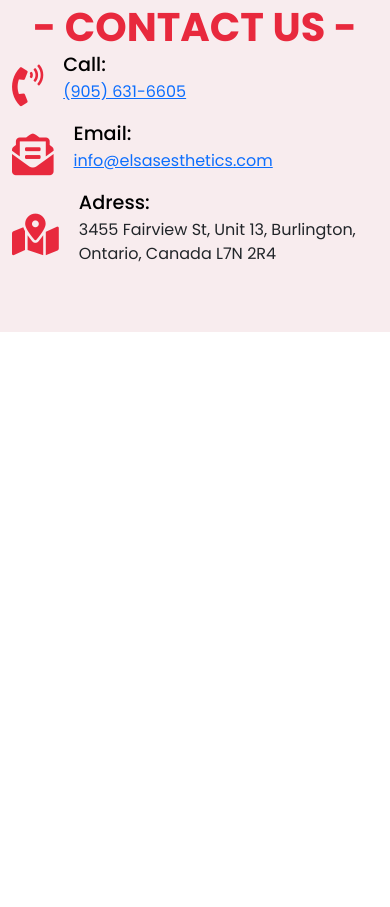
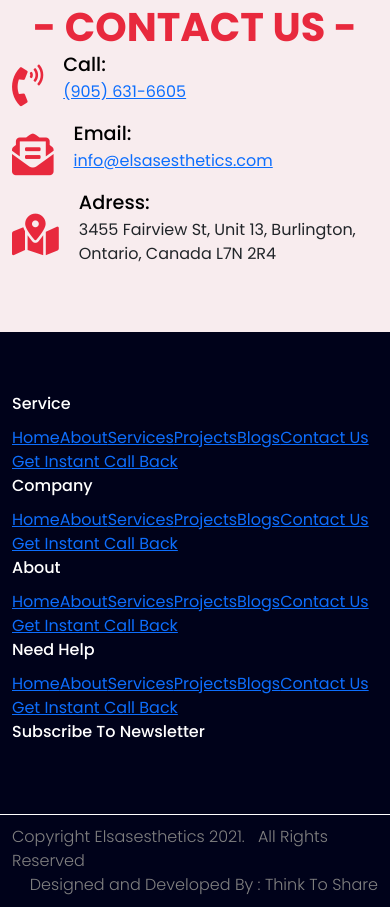
Before and after one commit to Think-To-Share/elsa-design, a website built with webpack: page index.html in a window 390 px wide. Shown: the part 6022-6929 px from the top of the page. Before the commit the page ends 6354 px from the top, so only its background shows below. Built offline with nearby package versions, Linux system fonts and the light colour scheme; files whose address does not match are found by name.

Commit message:
design added

```diff
--- a/index.html
+++ b/index.html
@@ -382,5 +382,87 @@
             </div>
         </section>
     </div>
+    <footer class="footer-section">
+        <div class="container">
+            <div class="row">
+                <div class="col-md-2">
+                    <p class="footer-wid-header">service</p>
+                    <nav class="nav-section-buttom">
+                        <ul class="nav">
+                            <li><a href="#">Home</a></li>
+                            <li><a href="#">About</a></li>
+                            <li><a href="#">Services</a></li>
+                            <li><a href="#">Projects</a></li>
+                            <li><a href="#">Blogs</a></li>
+                            <li><a href="#">Contact Us</a></li>
+                            <li><a href="#">Get Instant Call Back</a></li>
+                        </ul>
+                    </nav>
+                </div>
+                <div class="col-md-2">
+                    <p class="footer-wid-header">company</p>
+                    <nav class="nav-section-buttom">
+                        <ul class="nav">
+                            <li><a href="#">Home</a></li>
+                            <li><a href="#">About</a></li>
+                            <li><a href="#">Services</a></li>
+                            <li><a href="#">Projects</a></li>
+                            <li><a href="#">Blogs</a></li>
+                            <li><a href="#">Contact Us</a></li>
+                            <li><a href="#">Get Instant Call Back</a></li>
+                        </ul>
+                    </nav>
+                </div>
+                <div class="col-md-2">
+                    <p class="footer-wid-header">about</p>
+                    <nav class="nav-section-buttom">
+                        <ul class="nav">
+                            <li><a href="#">Home</a></li>
+                            <li><a href="#">About</a></li>
+                            <li><a href="#">Services</a></li>
+                            <li><a href="#">Projects</a></li>
+                            <li><a href="#">Blogs</a></li>
+                            <li><a href="#">Contact Us</a></li>
+                            <li><a href="#">Get Instant Call Back</a></li>
+                        </ul>
+                    </nav>
+                </div>
+                <div class="col-md-2">
+                    <p class="footer-wid-header">need help</p>
+                    <nav class="nav-section-buttom">
+                        <ul class="nav">
+                            <li><a href="#">Home</a></li>
+                            <li><a href="#">About</a></li>
+                            <li><a href="#">Services</a></li>
+                            <li><a href="#">Projects</a></li>
+                            <li><a href="#">Blogs</a></li>
+                            <li><a href="#">Contact Us</a></li>
+                            <li><a href="#">Get Instant Call Back</a></li>
+                        </ul>
+                    </nav>
+                </div>
+                <div class="col-md-3">
+                    <p class="footer-wid-header">subscribe to newsletter</p>
+
+                </div>
+            </div>
+        </div>
+    </footer>
+    <section class="copyright">
+        <div class="container">
+            <div class="row">
+                <div class="col-md-6">
+                    <p class="copyright-owner">
+                        Copyright Elsasesthetics 2021. &nbsp; All Rights Reserved
+                    </p>
+                </div>
+                <div class="col-md-6">
+                    <p class="copyright-developer">
+                        Designed and Developed By : Think To Share
+                    </p>
+                </div>
+            </div>
+        </div>
+    </section>
 </body>
 </html>
--- /dev/null
+++ b/src/scss/_footer.scss
@@ -0,0 +1,37 @@
+// footer section
+.footer-section{
+    background-color: $secondary-color;
+    padding: 60px 0;
+    .footer-wid-header{
+        color: #fff;
+        text-transform: capitalize;
+        font-size: 16px;
+        font-weight: 500;
+        margin-bottom: 10px;
+    }
+    .nav{
+        text-decoration: none;
+        color: #818181;
+    }
+}
+
+// copyright section
+.copyright{
+    padding: 10px 0 10px 0;
+    background-color: #00021a;
+    border-top: 1px solid #fff;
+    .copyright-owner{
+        color: #818181;
+        font-size: 16px;
+        font-weight: 300;
+        margin-bottom: 0;
+        text-align: left;
+    }
+    .copyright-developer{
+        color: #818181;
+        font-size: 16px;
+        font-weight: 300;
+        margin-bottom: 0;
+        text-align: right;
+    }
+}
--- a/src/scss/app.scss
+++ b/src/scss/app.scss
@@ -5,3 +5,5 @@
 @import './mixins';
 @import './common';
 @import './homepage';
+@import './header';
+@import './footer';
```
Also changed, not shown: dist/css/app.css (deleted), src/scss/_header.scss (added), 4 other files.
